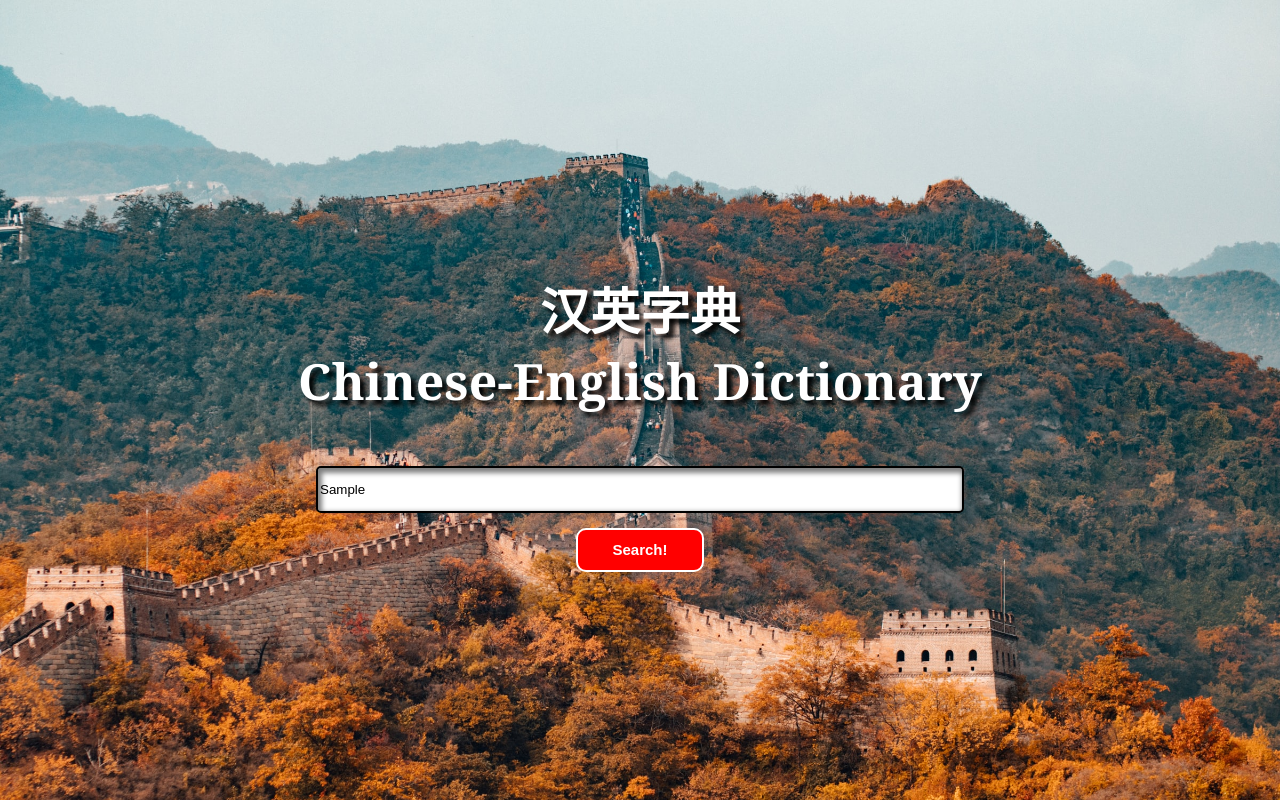
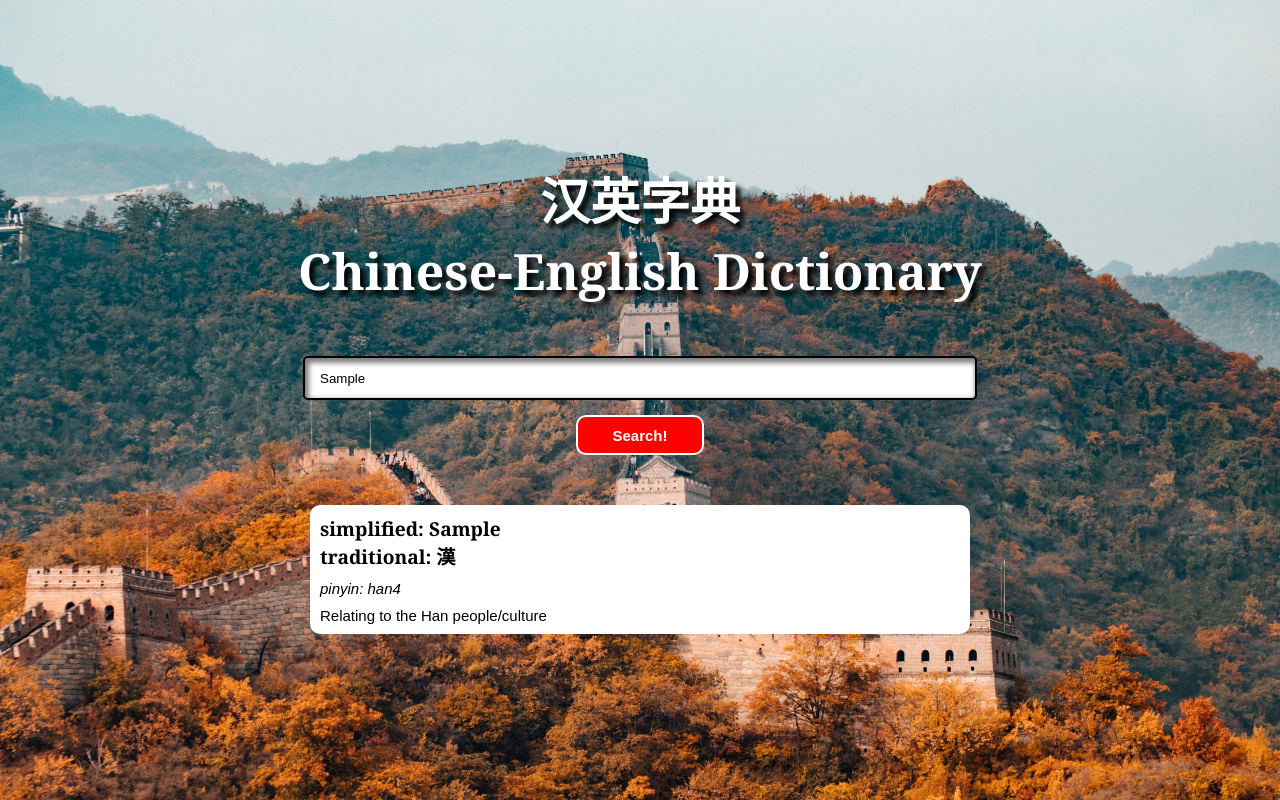
Before and after one commit to bsun94/ChineseDictionary, a React app in the folder my-app/: page / in a window 1280 px wide. Both pictures are taken after typing "Sample" into the empty fields and a click on the button "Search!". Built offline with nearby package versions, Linux system fonts and the light colour scheme.

Commit message:
finished up front-end elements for setup on AWS Amplify

```diff
--- /dev/null
+++ b/my-app/src/componenets/definitionBar.js
@@ -0,0 +1,22 @@
+import React from 'react'
+
+function defBar (props) {
+    let simplified = props.character
+    let traditional = '漢'
+    let pinyin = 'han4'
+    let definition = 'Relating to the Han people/culture'
+
+    if (props.character) {
+        return (
+            <div className="definitionBar">
+                <div className="cnChars">{'simplified:  ' + simplified}<br />{'traditional:  ' + traditional}</div>
+                <div className="pinyin">{'pinyin: ' + pinyin}</div>
+                <div className="definition">{definition}</div>
+            </div>
+        )
+    } else {
+        return <div></div>
+    }
+}
+
+export default defBar
--- a/my-app/src/componenets/inputHandler.js
+++ b/my-app/src/componenets/inputHandler.js
@@ -1,24 +1,24 @@
 import React from 'react'
+import DefBar from './definitionBar.js'
 
 class InputHandler extends React.Component {
     constructor () {
         super ()
         this.state = {
-            character: ''
+            character: null
         }
         this.characterGrab = this.characterGrab.bind(this)
+        // this.defBar = null
     }
 
     characterGrab(event) {
         event.preventDefault()
 
-        const userInput = document.getElementById('searchbar')
+        const userInput = document.getElementById('searchBar')
 
         if (userInput) {
-            this.setState({
-                    character: userInput.value
-            }, () => {
-                console.log(this.state.character)
+            this.setState(prevState => {
+                    return {character: userInput.value}
             })  // setState does not necessarily fire immediately; either put in a callback function or use componentDidUpdate for insta firing
         }
     }
@@ -26,9 +26,11 @@ class InputHandler extends React.Component {
     render() {
         return (
         <form className='inputSpace'>
-            <input id='searchBar' type='text' placeholder='  Enter Chinese Character Here' />
+            <input id='searchBar' type='text' placeholder='Enter Chinese Character Here' />
             <br />
             <button id='searchButton' onClick={this.characterGrab}>Search!</button>
+            <br />
+            <DefBar character={this.state.character} />
         </form>
         )
     }
--- a/my-app/src/style.css
+++ b/my-app/src/style.css
@@ -34,16 +34,17 @@ body {
 
 #searchBar {
     width: 50%;
-    height: 70%;
+    height: 40px;
     border: black solid 2px;
     border-radius: 5px;
     box-shadow: 2px 3px 5px 2px gray inset;
     margin-bottom: 15px;
+    padding: 0px 15px;
 }
 
 #searchButton {
     width: 10%;
-    height: 75%;
+    height: 40px;
     font-family: Arial, Helvetica, sans-serif;
     font-weight: bold;
     font-size: 15px;
@@ -51,9 +52,44 @@ body {
     background-color: red;
     border-radius: 10px;
     border: white solid 2px;
+    margin-bottom: 50px;
 }
 
 #searchButton:hover {
     cursor: pointer;
     filter: brightness(80%);
 }
+
+.definitionBar {
+    display: inline-block;
+    width: 50%;
+    background-color: white;
+    padding: 10px;
+    text-align: left;
+    border-radius: 10px;
+    animation: appear 1s;
+}
+
+.cnChars {
+    font-family: Cambria, Georgia, 'Segoe UI', Times, 'Times New Roman', serif;
+    font-size: larger;
+    font-weight: bold;
+    margin-bottom: 10px;
+}
+
+.pinyin {
+    font-family: Arial, Helvetica, sans-serif;
+    font-size: 15px;
+    font-style: italic;
+    margin-bottom: 10px;
+}
+
+.definition {
+    font-family: Arial, Helvetica, sans-serif;
+    font-size: 15px;
+}
+
+@keyframes appear {
+    from {opacity: 0;}
+    to {opacity: 1;}
+}
```
Also changed, not shown: my-app/src/componenets/heading.js (line endings or trailing spaces).
